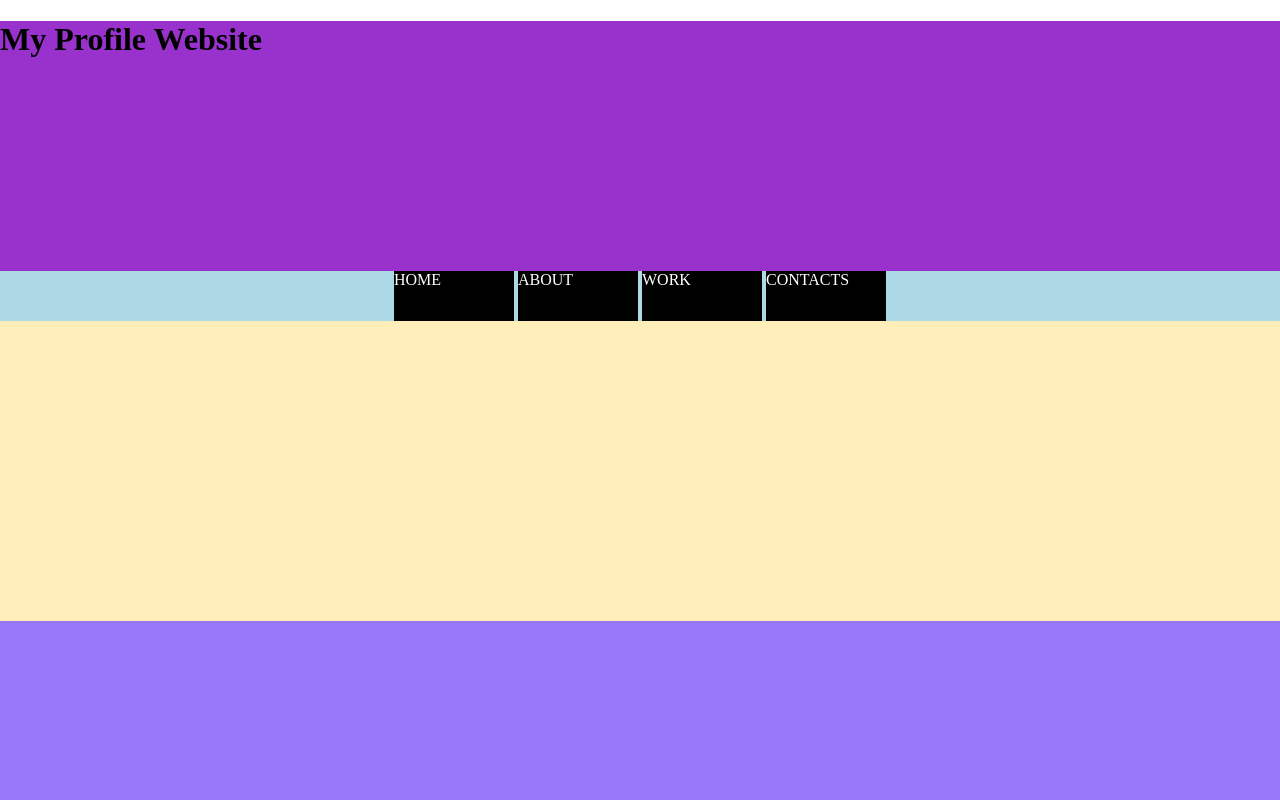
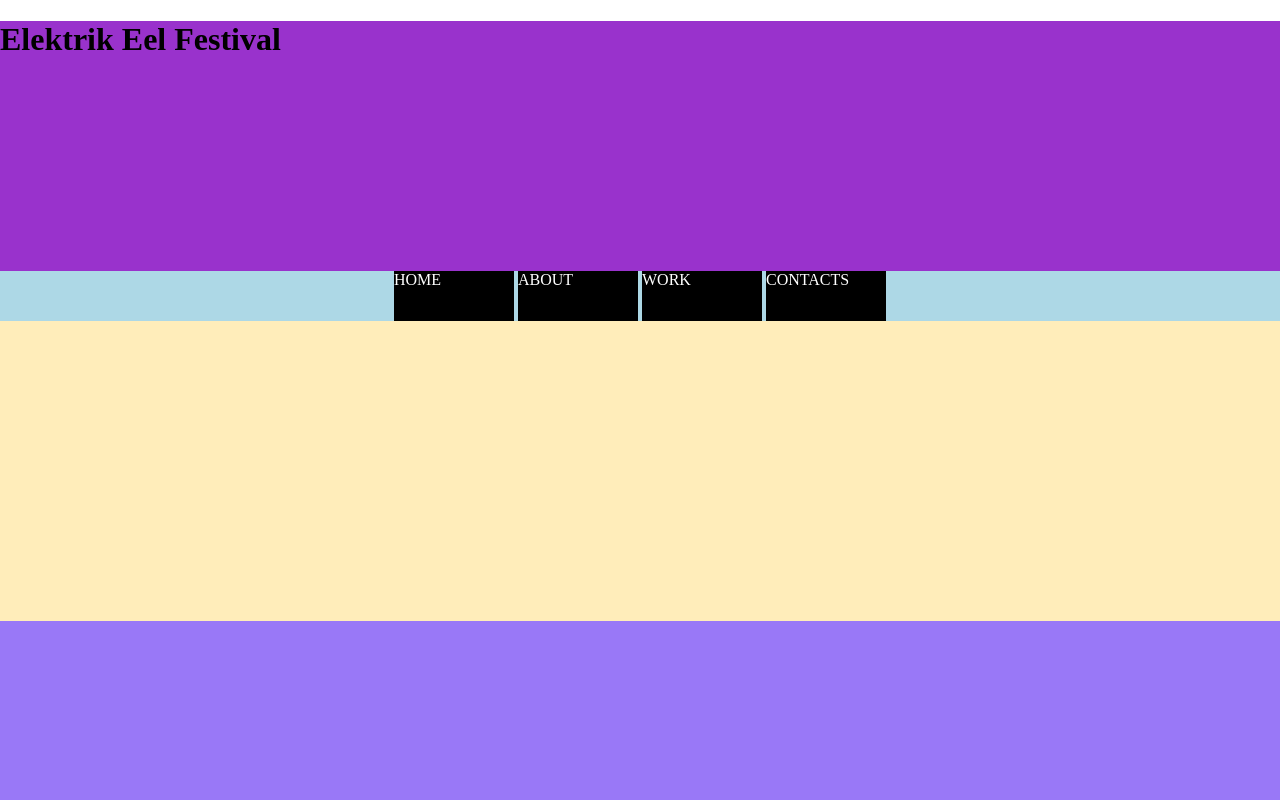
Before and after one commit to maiya-maxwell/DIG103A, a plain HTML site: page WK5/index.html in a window 1280 px wide. Shown: the top 800 px of the page. Drawn offline with Linux system fonts and the light colour scheme.

Commit message:
Changed title to Elektik Eel

```diff
--- a/WK5/index.html
+++ b/WK5/index.html
@@ -2,7 +2,7 @@
 
 <head>
   <link href="main.css" rel="stylesheet">
-  <title>My Profile Website</title>
+  <title>Elektrik Eel Festival</title>
   <meta charset="utf-8">
 </head>
 
@@ -11,7 +11,7 @@
 <div class="main">
   <header>
       <div class="header">
-          <h1>My Profile Website</h1>
+          <h1>Elektrik Eel Festival</h1>
       </div>
 
   <!--NAVIGATION BAR-->
```
